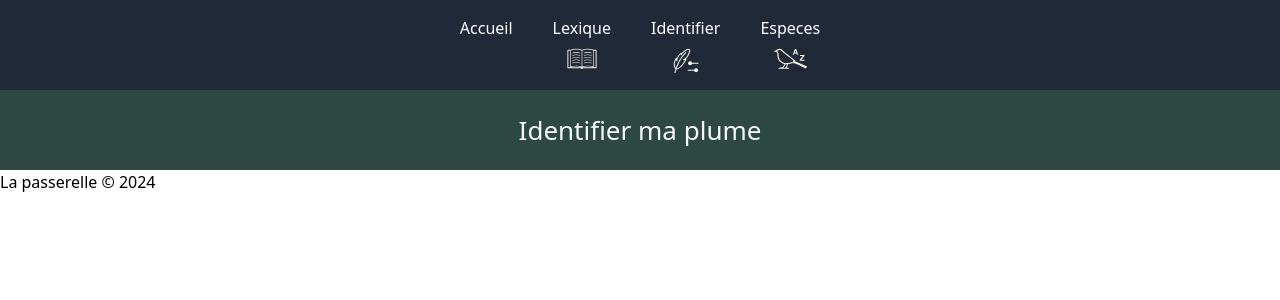
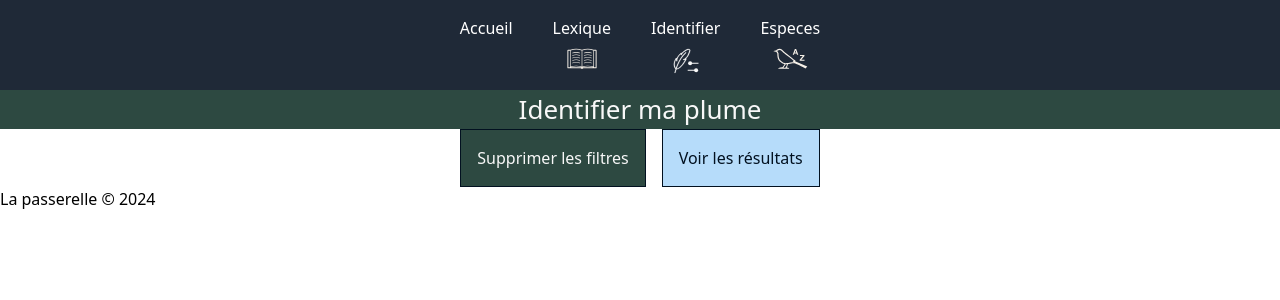
Before and after one commit to MicroTarion/ProjetPlumes, a React (Vite) app in the folder plumes-projet-front/: page /identifier in a window 1280 px wide. Shown: the top 300 px of the page. Built offline with nearby package versions, Linux system fonts and the light colour scheme.

Commit message:
btn test en cours

```diff
--- /dev/null
+++ b/plumes-projet-front/src/components/common/Btn.jsx
@@ -0,0 +1,48 @@
+// import Typography from "../common/Typography";
+// import React, { useState } from 'react';
+
+// const DeleteFiltersButton = ({ onClickDelete, onClickSeeResults }) => {
+//   const [isClicked, setIsClicked] = useState(false);
+
+//   const handleDeleteClick = () => {
+//     // Inverser l'état du clic
+//     setIsClicked(!isClicked);
+
+//     // Appeler la fonction fournie onClickDelete
+//     onClickDelete();
+//   };
+
+//   return (
+//     <div className="flex justify-center space-x-4">
+//       <button
+//         onClick={handleDeleteClick}
+//         className={`p-4 ${isClicked ? 'bg-vert-naturaliste text-blanc-plume' : 'bg-blanc-plume text-vert-naturaliste'} border border-solid border-noir-corbeau cursor-pointer`}
+//       >
+//         Supprimer les filtres
+//       </button>
+
+//       <button
+//         onClick={onClickSeeResults}
+//         className={`p-4 ${isClicked ? 'bg-vert-naturaliste text-blanc-plume' : 'bg-blanc-plume text-vert-naturaliste'} border border-solid border-noir-corbeau cursor-pointer`}
+//       >
+//         Voir le résultat(s)
+//       </button>
+//     </div>
+//   );
+// };
+
+// export default DeleteFiltersButton;
+
+
+const Button = ({ onClick, className, children }) => {
+    return (
+      <button
+        onClick={onClick}
+        className={`p-4 border border-solid border-noir-corbeau cursor-pointer ${className}`}
+      >
+        {children}
+      </button>
+    );
+  };
+
+  export default Button;
--- /dev/null
+++ b/plumes-projet-front/src/components/common/ContainerButton.jsx
@@ -0,0 +1,31 @@
+import React, { useState } from 'react';
+import Button from './Btn';
+
+const ContainerButton = ({ onClickDelete, onClickSeeResults }) => {
+  const [deleteClicked, setDeleteClicked] = useState(false);
+  const [seeResultsClicked, setSeeResultsClicked] = useState(false);
+
+  const handleDeleteClick = () => {
+    setDeleteClicked(!deleteClicked);
+    onClickDelete();
+  };
+
+  const handleSeeResultsClick = () => {
+    setSeeResultsClicked(!seeResultsClicked);
+    onClickSeeResults();
+  };
+
+  return (
+    <div className="flex justify-center space-x-4">
+      <Button onClick={handleDeleteClick} className={`bg-vert-naturaliste text-blanc-plume ${deleteClicked ? 'clicked' : ''}`}>
+        Supprimer les filtres
+      </Button>
+
+      <Button onClick={handleSeeResultsClick} className={`bg-bleu-ciel text-noir-corbeau ${seeResultsClicked ? 'clicked' : ''}`}>
+        Voir les résultats
+      </Button>
+    </div>
+  );
+};
+
+export default ContainerButton;
--- a/plumes-projet-front/src/pages/identifier/index.jsx
+++ b/plumes-projet-front/src/pages/identifier/index.jsx
@@ -1,28 +1,18 @@
 import React from 'react';
 import Typography from '../../components/common/Typography';
-
+// import DeleteFiltersButton from '../../components/common/Btn';
+import ContainerButton from '../../components/common/ContainerButton';
 const IdentifierPage = () => {
-  const pageStyle = {
-    background: '#2D4941',
-    height: '10vh',
-    display: 'flex',
-    alignItems: 'center',
-    justifyContent: 'center',
-    textAlign: 'center',
-    color: '#F8F8F8',
-  };
-
-  const headingStyle = {
-    fontFamily: 'Poppins',
-    fontSize: '2rem',  // Ajustez la taille du texte en fonction de vos préférences
-  };
-
   return (
-    <div style={pageStyle}>
-      <Typography tag="h2" variant="blanc-plume" style={headingStyle}>
-        Identifier ma plume
-      </Typography>
-    </div>
+    <>
+      <div className="bg-vert-naturaliste flex items-center justify-center vh-10">
+        <Typography tag="h2" variant="blanc-plume">
+          Identifier ma plume
+        </Typography>
+      </div>
+      {/* <DeleteFiltersButton /> */}
+      <ContainerButton />
+    </>
   );
 };
 
--- a/plumes-projet-front/tailwind.config.js
+++ b/plumes-projet-front/tailwind.config.js
@@ -11,7 +11,16 @@ export default {
         'bleu-ciel': '#B6DCFA',
         'blanc-tourterelle': '#F5EFE7',
         'blanc-plume': '#F8F8F8',
+
       },
+      backgroundColor: {
+        'noir-corbeau': '#021120',
+        'vert-naturaliste': '#2D4941',
+        'bleu-ciel': '#B6DCFA',
+        'blanc-tourterelle': '#F5EFE7',
+        'blanc-plume': '#F8F8F8',
+      },
+
       fontSize: {
         'h1-poppins': '1rem',
         'h2-medium': '26px',
```
